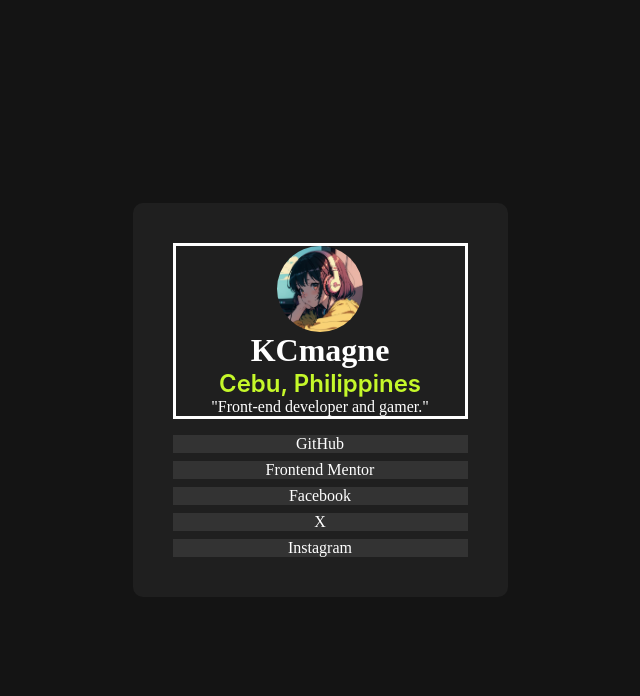
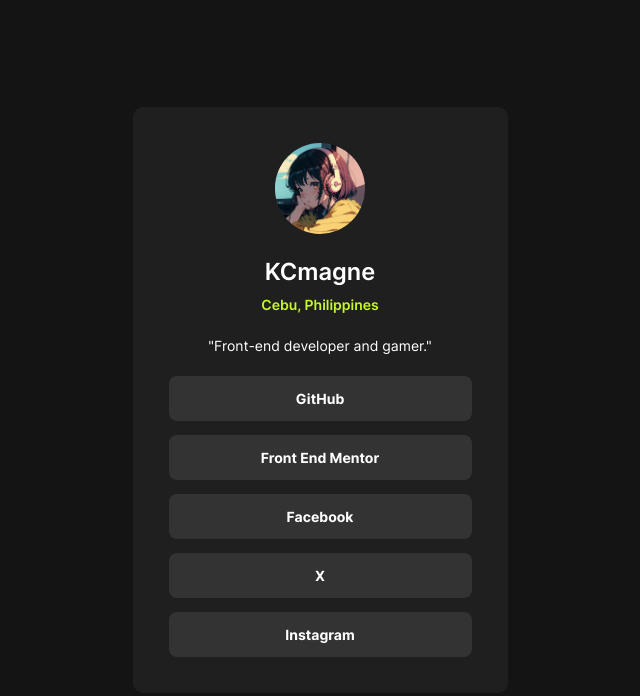
Before and after one commit to KCmagne/social-links, a plain HTML site: page index.html in a window 1280 px wide. Shown: the whole page, without its empty margins (320-960 px from the left). Drawn offline with Linux system fonts and the light colour scheme; a web font is replaced by a local one.

Commit message:
ready for submission

```diff
--- a/index.html
+++ b/index.html
@@ -19,13 +19,45 @@
     </header>
     <nav>
       <ul>
-        <li><a href="https://github.com/KCmagne">GitHub</a></li>
-        <li><a href="https://www.frontendmentor.io/profile/KCmagne">Frontend Mentor</a></li>
-        <li><a href="https://www.facebook.com/kcmagne">Facebook</a></li>
-        <li><a href="https://x.com/KCmagne">X</a></li>
-        <li><a href="https://www.instagram.com/kcharliemagne">Instagram</a></li>
+        <li><a target="_blank" href="https://github.com/KCmagne">GitHub</a></li>
+        <li><a target="_blank" href="https://www.frontendmentor.io/profile/KCmagne">Front End Mentor</a></li>
+        <li><a target="_blank" href="https://www.facebook.com/kcmagne">Facebook</a></li>
+        <li><a target="_blank" href="https://x.com/KCmagne">X</a></li>
+        <li><a target="_blank" href="https://www.instagram.com/kcharliemagne">Instagram</a></li>
       </ul>
     </nav>
   </div>
 </body>
 </html>
+
+<!--
+<li>
+  <a target="_blank" href="https://github.com/KCmagne">
+    <img src="assets/icons/github.png" class="icon icon-color">
+    <img src="assets/icons/github-black.png" class="icon icon-black">
+  GitHub</a>
+</li>
+<li>
+  <a target="_blank" href="https://www.frontendmentor.io/profile/KCmagne">
+    <img src="assets/icons/frontendmentor.png" class="icon icon-color">
+    <img src="assets/icons/frontendmentor-black.png" class="icon icon-black">
+  Frontend Mentor</a>
+</li>
+<li>
+  <a target="_blank" href="https://www.facebook.com/kcmagne">
+    <img src="assets/icons/facebook.png" class="icon icon-color">
+    <img src="assets/icons/facebook-black.png" class="icon icon-black">
+  Facebook</a>
+</li>
+<li>
+  <a target="_blank" href="https://x.com/KCmagne">
+    <img src="assets/icons/twitter.png" class="icon icon-color">
+    <img src="assets/icons/twitter-black.png" class="icon icon-black">
+  X</a>
+</li>
+<li>
+  <a target="_blank" href="https://www.instagram.com/kcharliemagne">
+    <img src="assets/icons/instagram.png" class="icon icon-color">
+    <img src="assets/icons/instagram-black.png" class="icon icon-black">
+  Instagram</a>
+</li> -->
--- a/style.css
+++ b/style.css
@@ -1,18 +1,18 @@
 @font-face{
     font-family: "Inter";
-    src: url("Inter-Bold.ttf");
+    src: url("assets/fonts/static/Inter-Bold.ttf");
     font-weight: 700;
 }
 
 @font-face {
     font-family: "Inter";
-    src: url("Inter-Regular.ttf");
+    src: url("assets/fonts/static/Inter-Regular.ttf");
     font-weight: 400;
 }
 
 @font-face {
     font-family: "Inter";
-    src: url("Inter-SemiBold.ttf");
+    src: url("assets/fonts/static/Inter-SemiBold.ttf");
     font-weight: 600;
 }
 
@@ -33,6 +33,7 @@
 img{
     width: 30%;
     border-radius: 50%;
+    margin-bottom: 1.475rem;
 }
 
 body{
@@ -52,24 +53,40 @@ body{
     align-items: center;
     margin: 1.5rem;
     border-radius: 0.625rem;
-    padding: 2.5rem;
-    gap: 1rem;
+    padding: 2.25rem;
+    gap: 1.375rem;
     max-width: 375px;
     width: 90%;
 }
 
 header{
-    border: solid;
     display: flex;
     justify-content: center;
     align-items: center;
     flex-direction: column;
 }
 
+header h1{
+    font-family: "Inter";
+    font-weight: 600;
+    font-size: 1.475rem;
+    margin-bottom: 0.625rem;
+}
+
 header h2{
     color: var(--Green);
     font-family: "Inter";
     font-weight: 600;
+    font-size: 0.875rem;
+    text-align: center;
+    margin-bottom: 1.475rem;
+}
+
+header p{
+    font-family: "Inter";
+    font-weight: 400;
+    font-size: 0.875rem;
+    text-align: center;
 }
 
 nav{
@@ -82,7 +99,7 @@ ul{
     flex-direction: column;
     justify-content: center;
     align-items: center;
-    gap: 0.5rem;
+    gap: 0.875rem;
     width: 100%; /*make sure the ul is full to nav */
 }
 
@@ -97,7 +114,18 @@ a{
     background-color: var(--Greylow);
     text-decoration: none;
     display: block; /*make sure the clickable area is full to li borders*/
+    font-family: "Inter";
+    font-weight: 700;
+    font-size: 0.875rem;
+    padding: 0.875rem;
+    border-radius: 0.5rem;
 }
+
+a:hover, a:focus{
+    color: var(--Greymid);
+    background-color: var(--Green);
+}
+
 
 /*
 @media (min-width: 375px){
```
